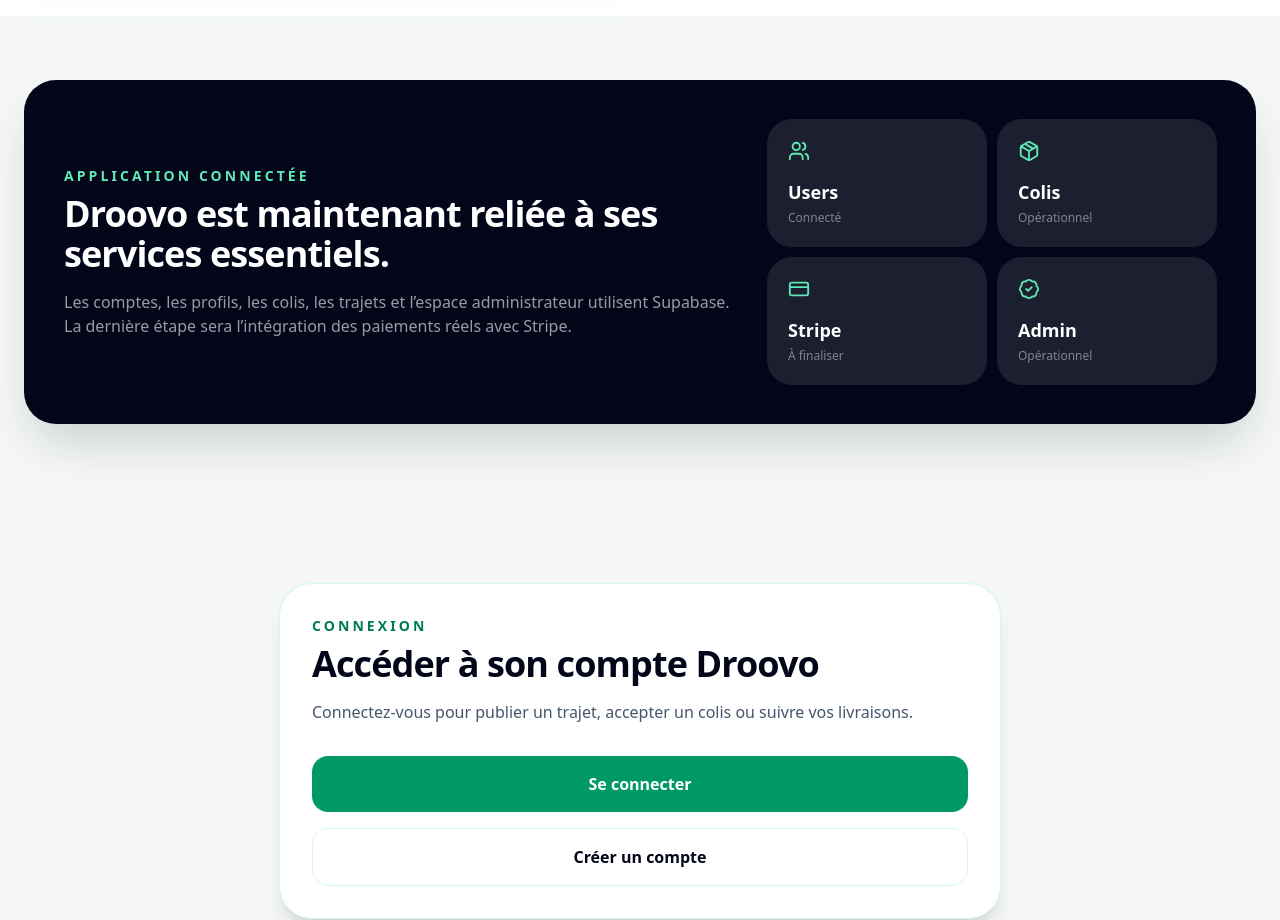
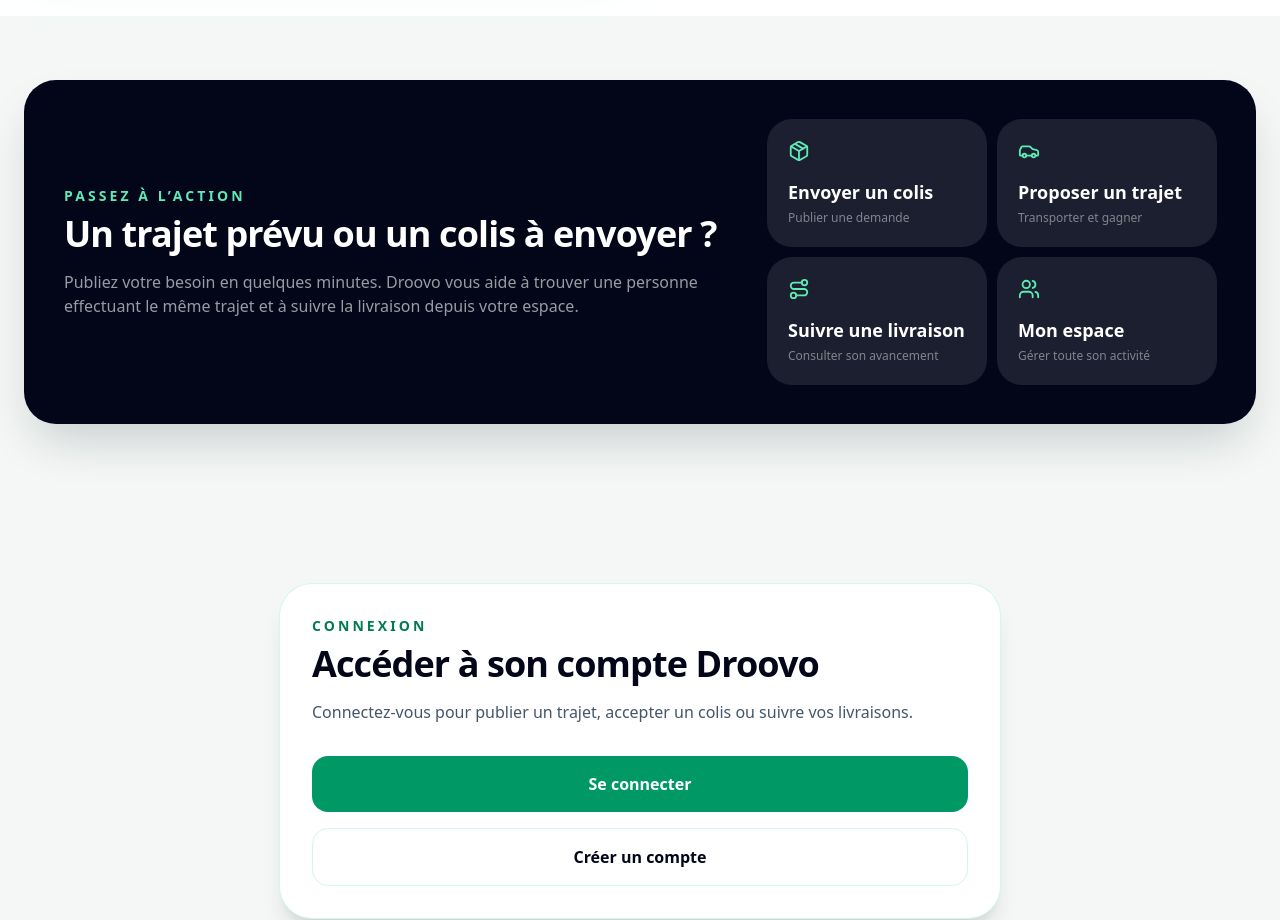
Before and after one commit to lafere75-del/Droovo, a Next.js app: page / in a window 1280 px wide. Shown: the part 3880-4800 px from the top of the page. Built offline with nearby package versions, Linux system fonts and the light colour scheme; no server answers; the database is empty.

Commit message:
Transformer le dernier cadre en actions utilisateur
Conserve le design du cadre et transforme les quatre cartes en raccourcis utiles.

```diff
--- a/components/DroovoApp.jsx
+++ b/components/DroovoApp.jsx
@@ -595,22 +595,42 @@
           <div className="grid gap-8 md:grid-cols-[1.2fr_0.8fr] md:items-center">
             <div>
               <p className="text-sm font-black uppercase tracking-[0.22em] text-emerald-300">
-                Application connectée
+                Passez à l’action
               </p>
               <h2 className="mt-2 text-4xl font-black tracking-tight">
-                Droovo est maintenant reliée à ses services essentiels.
+                Un trajet prévu ou un colis à envoyer ?
               </h2>
               <p className="mt-4 max-w-2xl text-white/60">
-                Les comptes, les profils, les colis, les trajets et l’espace
-                administrateur utilisent Supabase. La dernière étape sera
-                l’intégration des paiements réels avec Stripe.
+                Publiez votre besoin en quelques minutes. Droovo vous aide à
+                trouver une personne effectuant le même trajet et à suivre la
+                livraison depuis votre espace.
               </p>
             </div>
             <div className="grid grid-cols-2 gap-3">
-              <FinalStat icon={Users} value="Users" label="Connecté" />
-              <FinalStat icon={Package} value="Colis" label="Opérationnel" />
-              <FinalStat icon={CreditCard} value="Stripe" label="À finaliser" />
-              <FinalStat icon={BadgeCheck} value="Admin" label="Opérationnel" />
+              <FinalStat
+                href={currentUser ? "/dashboard/publier-colis" : "/signup"}
+                icon={Package}
+                value="Envoyer un colis"
+                label="Publier une demande"
+              />
+              <FinalStat
+                href={currentUser ? "/dashboard/declarer-trajet" : "/signup"}
+                icon={Car}
+                value="Proposer un trajet"
+                label="Transporter et gagner"
+              />
+              <FinalStat
+                href={currentUser ? "/dashboard/suivis" : "/login"}
+                icon={Route}
+                value="Suivre une livraison"
+                label="Consulter son avancement"
+              />
+              <FinalStat
+                href={currentUser ? accountHref : "/login"}
+                icon={Users}
+                value="Mon espace"
+                label="Gérer toute son activité"
+              />
             </div>
           </div>
         </div>
@@ -797,12 +817,15 @@
   );
 }
 
-function FinalStat({ icon: Icon, value, label }) {
+function FinalStat({ href, icon: Icon, value, label }) {
   return (
-    <div className="rounded-3xl bg-white/10 p-5 ring-1 ring-white/10">
+    <a
+      href={href}
+      className="rounded-3xl bg-white/10 p-5 ring-1 ring-white/10 transition hover:bg-white/15"
+    >
       <Icon className="text-emerald-300" size={22} />
       <p className="mt-4 text-lg font-black">{value}</p>
       <p className="mt-1 text-xs text-white/45">{label}</p>
-    </div>
+    </a>
   );
 }
```
